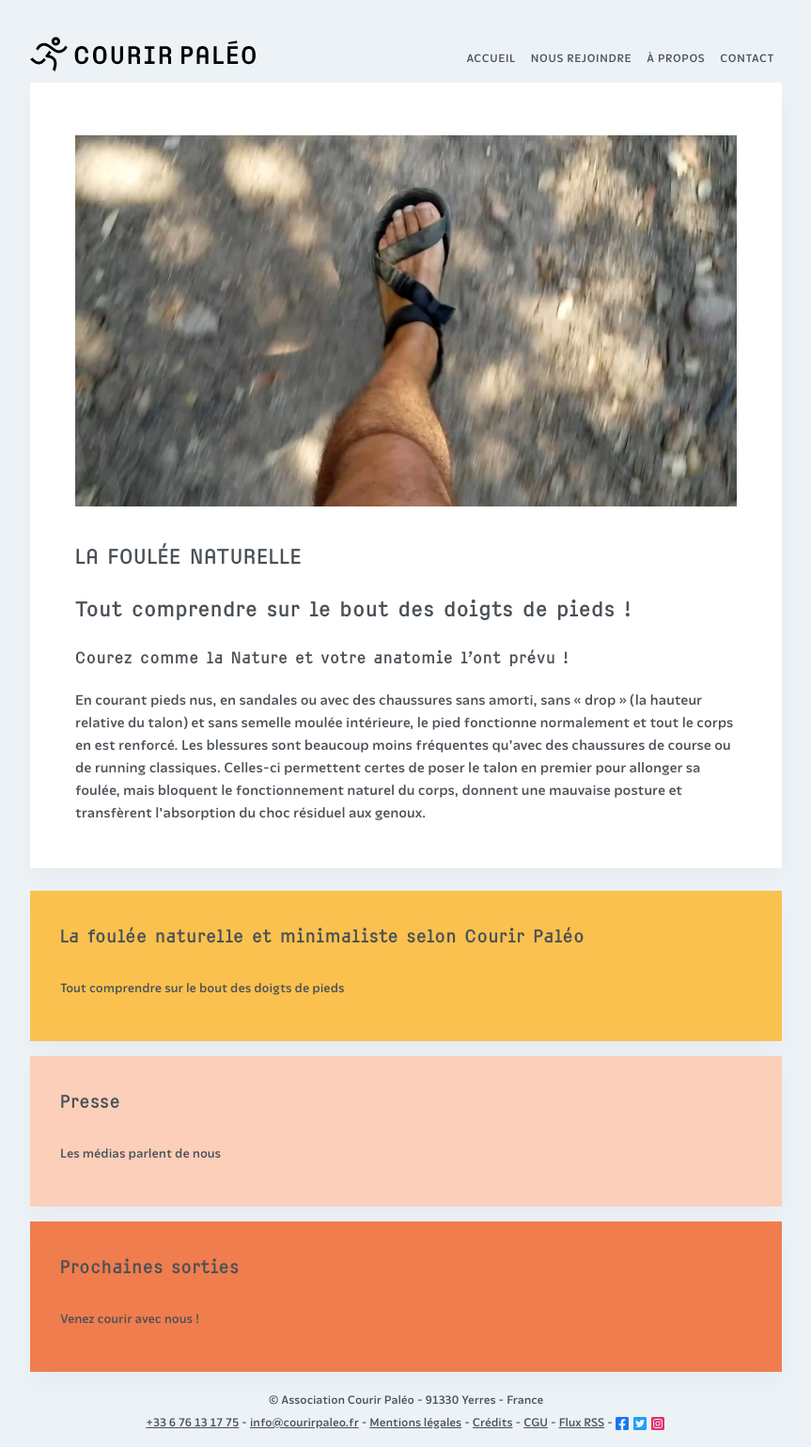
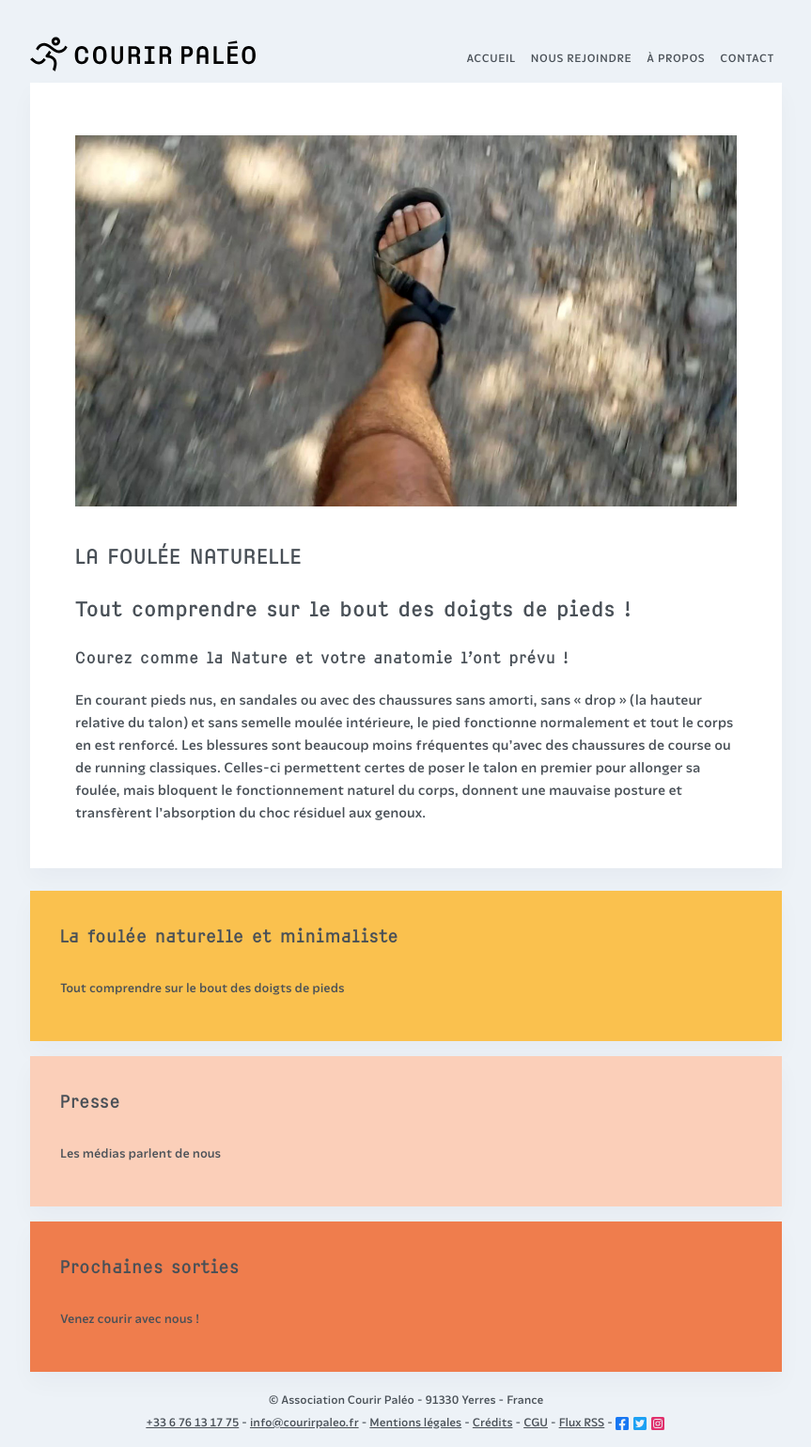
Before and after one commit to courirpaleo/courirpaleo.github.io, a Jekyll site: the page built from _pages-secondary/foulee-naturelle.md, in a window 1280 px wide. Shown: the whole page at 94% size, without its empty margins (208-1071 px from the left). Built offline with Jekyll 4.4.1, drawn with Linux system fonts in a browser that asks for light colours; some web fonts are replaced.

Commit message:
Update foulee-naturelle.md

```diff
--- a/_pages-secondary/foulee-naturelle.md
+++ b/_pages-secondary/foulee-naturelle.md
@@ -1,5 +1,5 @@
 ---
-title: La foulée naturelle et minimaliste selon Courir Paléo
+title: La foulée naturelle et minimaliste
 description: Tout comprendre sur le bout des doigts de pieds
 summary: Tout comprendre sur le bout des doigts de pieds
 ---
```
